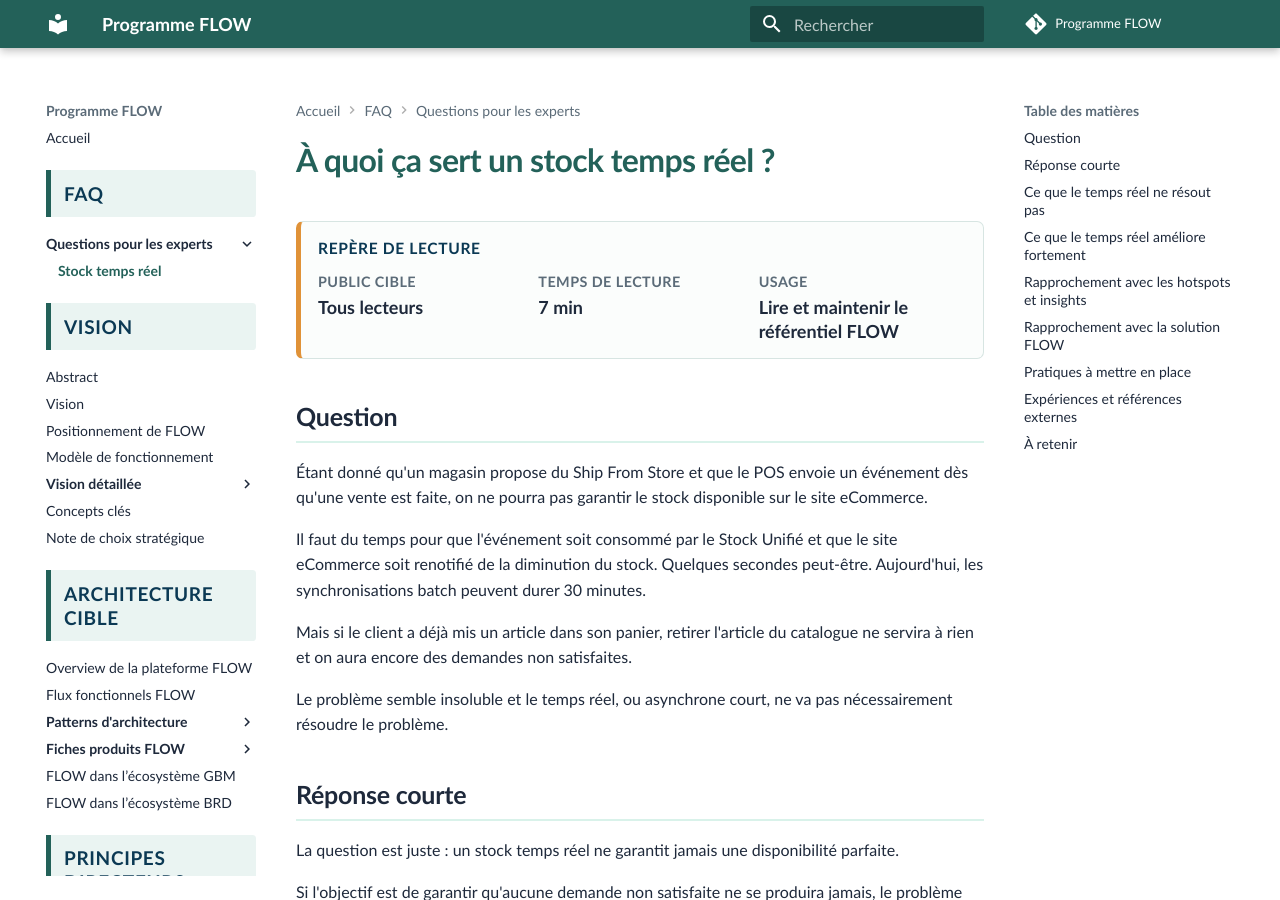
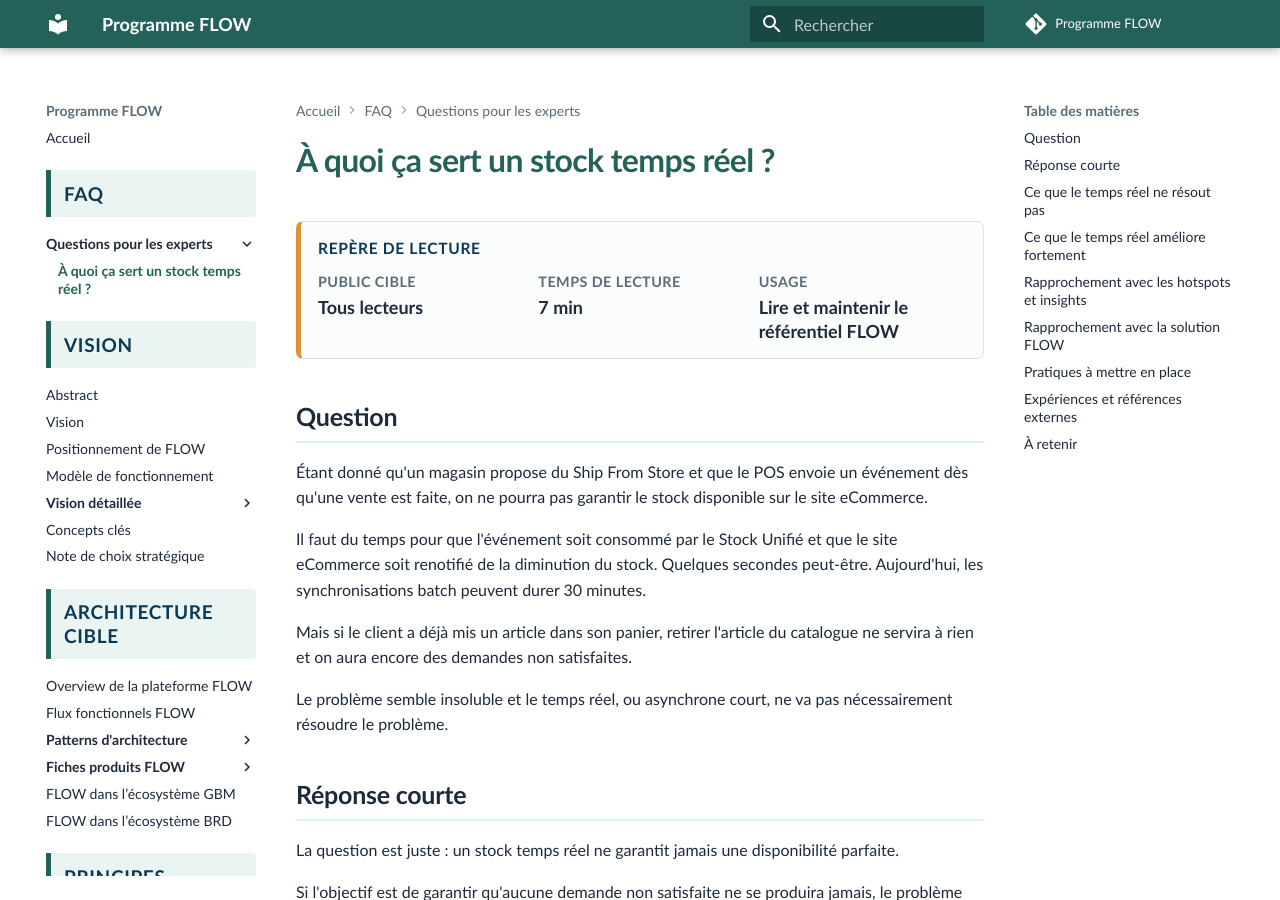
Before and after one commit to laurent-sintes/FLOW-Program, an MkDocs documentation site: the page built from docs/faq/stock-temps-reel.md, in a window 1280 px wide and 900 px high. Built offline with MkDocs 1.6.1 and Material for MkDocs 9.7.7, drawn with Linux system fonts in a browser that asks for light colours; comment, search, counter and statistics services are not loaded.

Commit message:
Align FAQ expert question title

```diff
--- a/mkdocs.yml
+++ b/mkdocs.yml
@@ -27,7 +27,7 @@
   - FAQ:
       - faq/index.md
       - Questions pour les experts:
-          - Stock temps réel: faq/stock-temps-reel.md
+          - À quoi ça sert un stock temps réel ?: faq/stock-temps-reel.md
   - Vision:
       - vision/index.md
       - Abstract: vision/abstract.md
```
